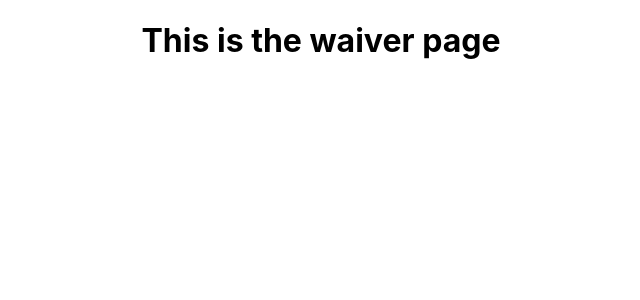
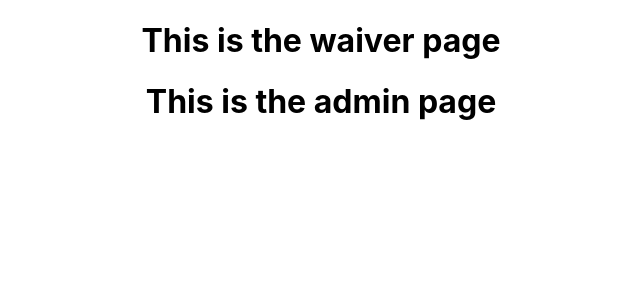
Before and after one commit to ctc-uci/ccl-waivers-frontend, a React (Create React App) app: page /admin in a window 1280 px wide. Shown: the top 300 px of the page, without its empty margins (319-959 px from the left). Built offline with nearby package versions, Linux system fonts and the light colour scheme.

Commit message:
added admin route

```diff
--- /dev/null
+++ b/src/Admin.js
@@ -0,0 +1,11 @@
+import React from 'react';
+
+function Admin() {
+  return (
+    <div>
+      <h1>This is the admin page</h1>
+    </div>
+  );
+}
+
+export default Admin;
--- a/src/App.js
+++ b/src/App.js
@@ -1,5 +1,6 @@
 import './App.css';
 import { BrowserRouter as Router, Route } from 'react-router-dom';
+import Admin from './Admin';
 import Waiver from './Waiver';
 
 function App() {
@@ -7,6 +8,7 @@ function App() {
     <div className="App">
       <Router>
         <Route path="/" component={Waiver} />
+        <Route path="/admin" component={Admin} />
       </Router>
     </div>
   );
```
